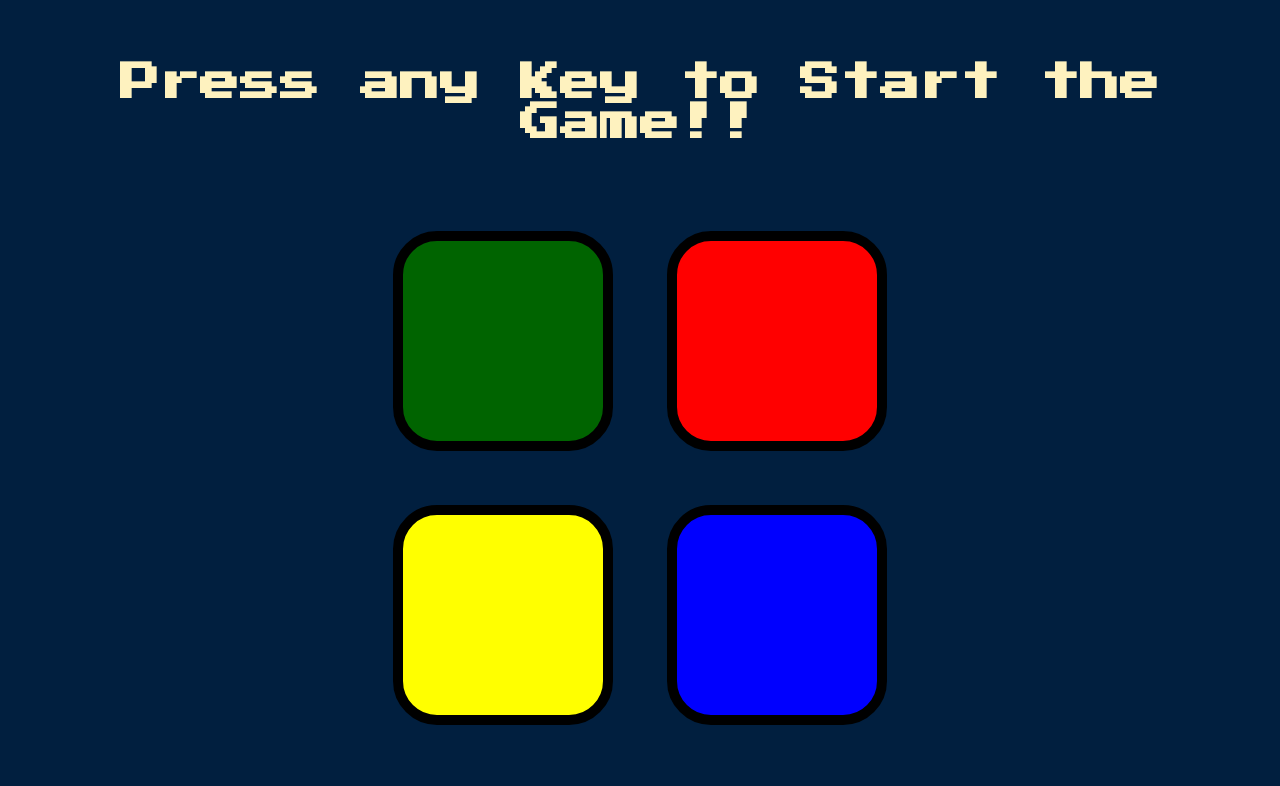
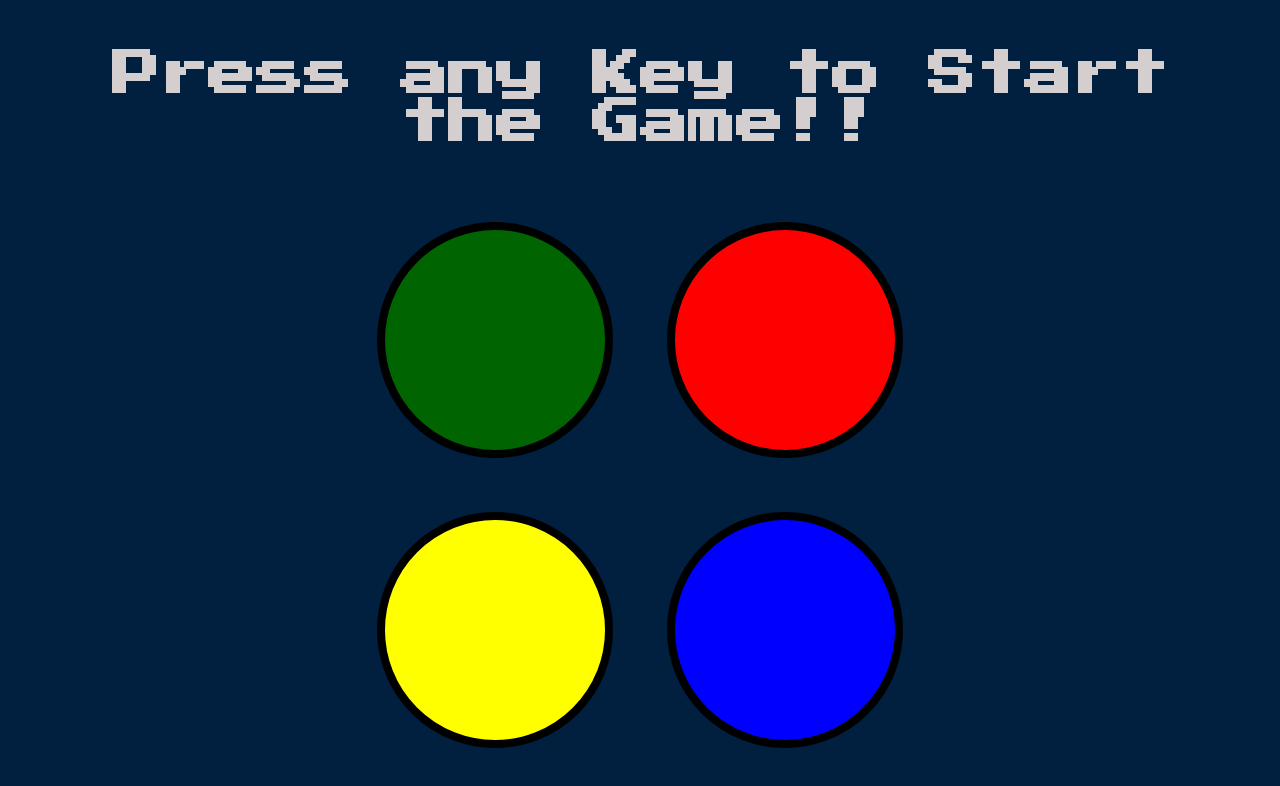
Before and after one commit to ArunavGoel/The-Simon-Game, a plain HTML site: page index.html in a window 1280 px wide. Drawn offline with nearby package versions, Linux system fonts and the light colour scheme.

Commit message:
Updated UI

```diff
--- a/styles.css
+++ b/styles.css
@@ -5,13 +5,13 @@ body {
 
 #level-title {
   font-family: 'Press Start 2P', cursive;
-  font-size: 2.5rem;
-  margin:  5%;
-  color: #FEF2BF;
+  font-size: 3rem;
+  margin:  4%;
+  color: #d5cece;
 }
 
 .container {
-  display: block;
+  display: block ;
   width: 50%;
   margin: auto;
 }
@@ -19,10 +19,10 @@ body {
 .btn {
   margin: 25px;
   display: inline-block;
-  height: 200px;
-  width: 200px;
-  border: 10px solid black;
-  border-radius: 20%;
+  height: 220px;
+  width: 220px;
+  border: 8px solid black;
+  border-radius: 100%;
 }
 
 .game-over {
```
